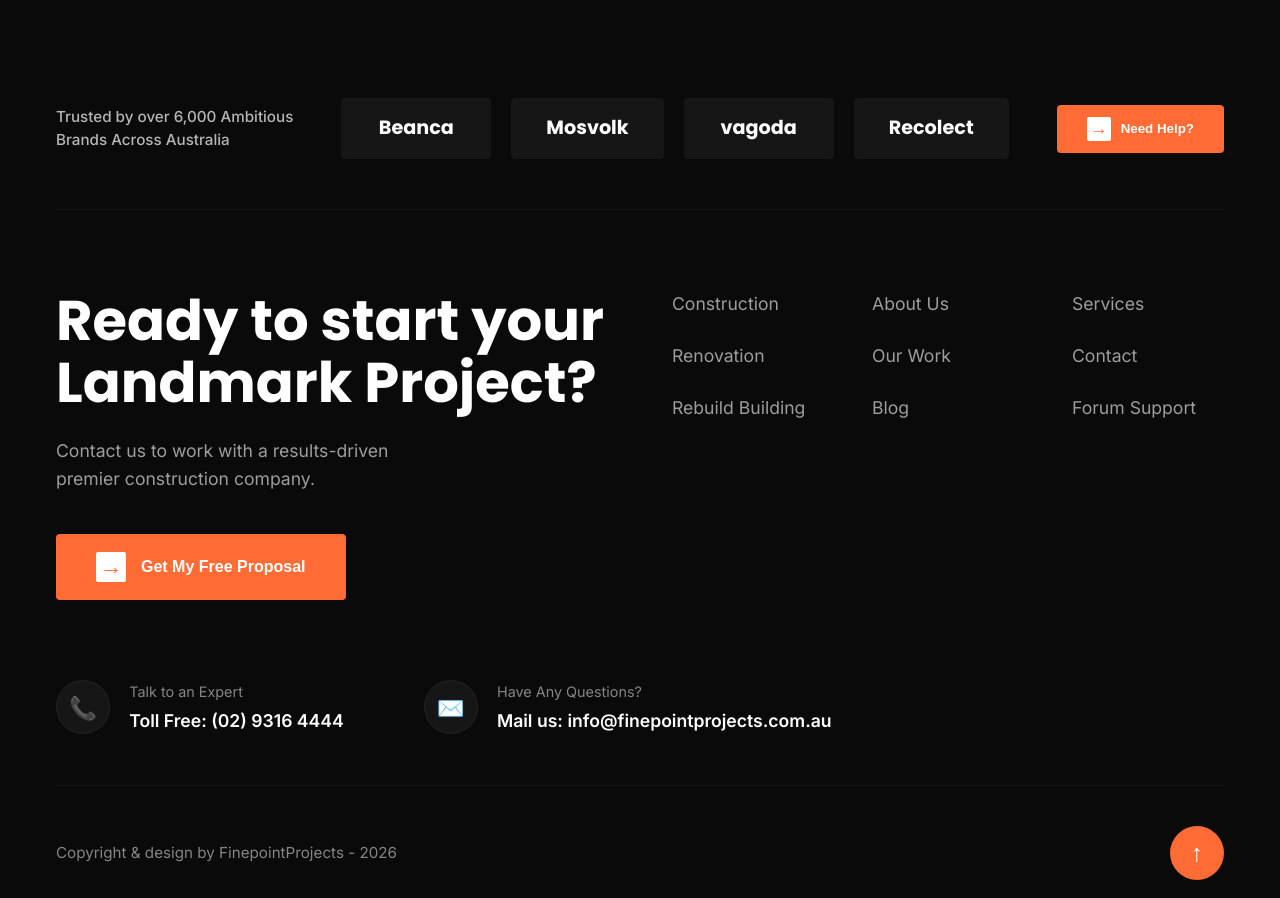
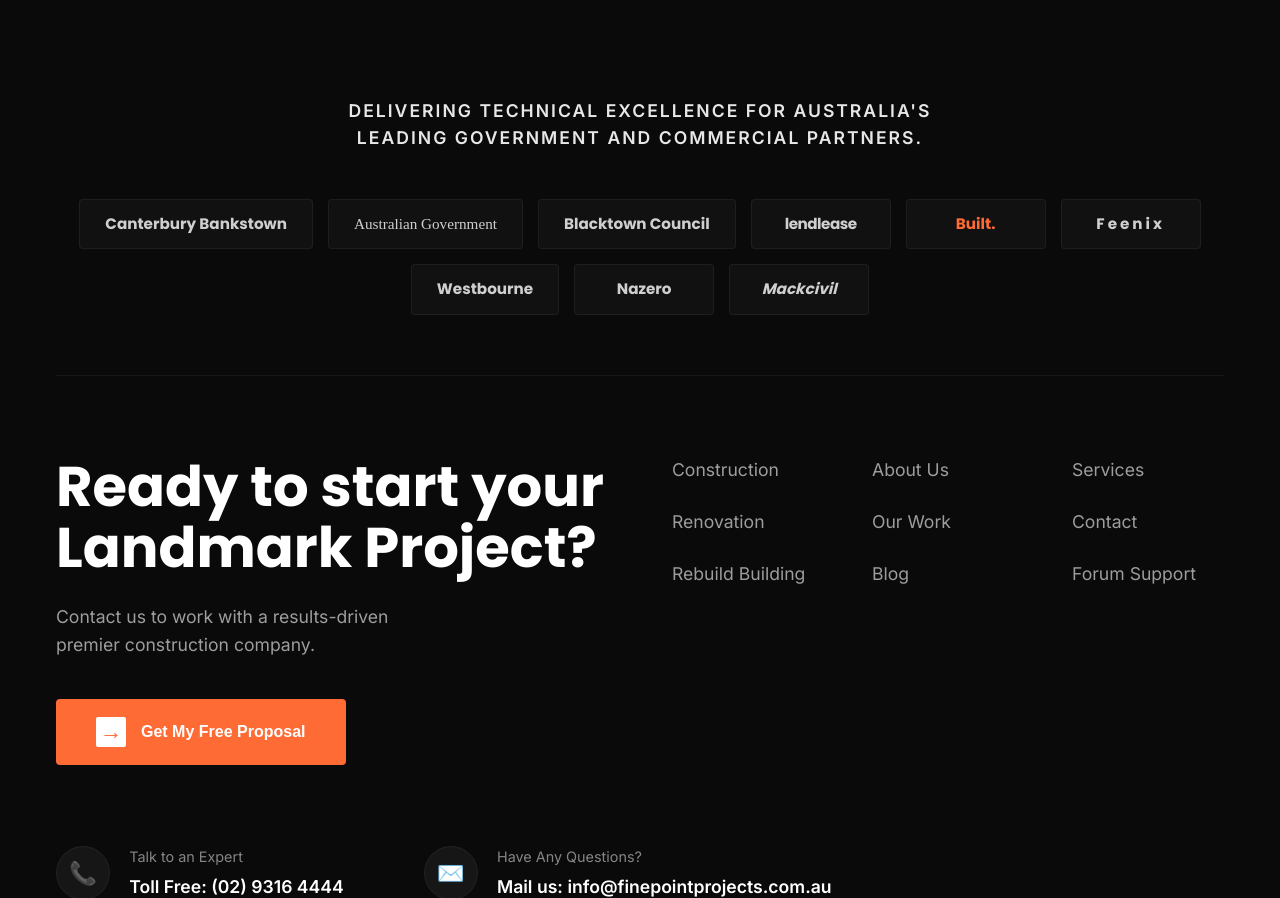
Before and after one commit to iamrgalisanao/finepoint, a React (Vite) app: page /portfolio/granville-c-tower in a window 1280 px wide. Shown: the part 2772-3670 px from the top of the page. Built offline with nearby package versions, Linux system fonts and the light colour scheme.

Commit message:
style(footer): update client partners list with custom branding treatments

```diff
--- a/src/components/Footer.css
+++ b/src/components/Footer.css
@@ -8,42 +8,88 @@
 /* Brand Bar */
 .footer-brand-bar {
     display: flex;
-    justify-content: space-between;
+    flex-direction: column;
     align-items: center;
     border-bottom: 1px solid rgba(255, 255, 255, 0.05);
-    padding-bottom: 50px;
+    padding-bottom: 60px;
     margin-bottom: 80px;
-    gap: 2rem;
+    gap: 3rem;
+    text-align: center;
 }
 
 .trust-text {
-    font-size: 0.95rem;
+    font-size: 1.1rem;
     line-height: 1.5;
-    color: rgba(255, 255, 255, 0.7);
-    font-weight: 500;
+    color: rgba(255, 255, 255, 0.9);
+    font-weight: 600;
+    text-transform: uppercase;
+    letter-spacing: 2px;
 }
 
 .brand-logos {
     display: flex;
-    gap: 20px;
+    gap: 15px;
     flex-wrap: wrap;
-    flex: 1;
     justify-content: center;
+    max-width: 1200px;
 }
 
 .brand-logo {
-    background: #161617;
-    padding: 15px 35px;
+    background: rgba(255, 255, 255, 0.03);
+    border: 1px solid rgba(255, 255, 255, 0.05);
+    padding: 12px 25px;
     font-family: var(--font-heading);
     font-weight: 700;
-    font-size: 1.2rem;
+    font-size: 0.95rem;
     border-radius: 4px;
-    color: #FFFFFF;
+    color: rgba(255, 255, 255, 0.8);
     display: flex;
     align-items: center;
     justify-content: center;
-    min-width: 150px;
+    transition: all 0.3s ease;
+    min-width: 140px;
 }
+
+.brand-logo:hover {
+    background: rgba(255, 255, 255, 0.08);
+    color: var(--primary);
+    border-color: var(--primary);
+    transform: translateY(-2px);
+}
+
+/* Specific typo treatments to mimic logos */
+.brand-logo:nth-child(2) {
+    font-family: serif;
+    font-weight: 500;
+    letter-spacing: 0;
+}
+
+/* AU Gov */
+.brand-logo:nth-child(5) {
+    font-weight: 900;
+    color: #FF6B35;
+}
+
+/* Built */
+.brand-logo:nth-child(4) {
+    font-weight: 800;
+    text-transform: lowercase;
+    letter-spacing: -0.5px;
+}
+
+/* Lendlease */
+.brand-logo:nth-child(6) {
+    letter-spacing: 3px;
+}
+
+/* FEENIX */
+.brand-logo:nth-child(9) {
+    font-style: italic;
+}
+
+/* MACKCIVIL */
+
+
 
 .help-btn {
     background: var(--primary);
--- a/src/components/Footer.jsx
+++ b/src/components/Footer.jsx
@@ -11,16 +11,18 @@
             <div className="container">
                 {/* Brand Trust Bar */}
                 <div className="footer-brand-bar">
-                    <p className="trust-text">Trusted by over 6,000 Ambitious<br />Brands Across Australia</p>
+                    <p className="trust-text">Delivering technical excellence for Australia's <br />leading government and commercial partners.</p>
                     <div className="brand-logos">
-                        <span className="brand-logo">Beanca</span>
-                        <span className="brand-logo">Mosvolk</span>
-                        <span className="brand-logo">vagoda</span>
-                        <span className="brand-logo">Recolect</span>
+                        <span className="brand-logo">Canterbury Bankstown</span>
+                        <span className="brand-logo">Australian Government</span>
+                        <span className="brand-logo">Blacktown Council</span>
+                        <span className="brand-logo">Lendlease</span>
+                        <span className="brand-logo">Built.</span>
+                        <span className="brand-logo">Feenix</span>
+                        <span className="brand-logo">Westbourne</span>
+                        <span className="brand-logo">Nazero</span>
+                        <span className="brand-logo">Mackcivil</span>
                     </div>
-                    <button className="help-btn">
-                        <span className="arrow">→</span> Need Help?
-                    </button>
                 </div>
 
                 <div className="footer-main-content">
```
